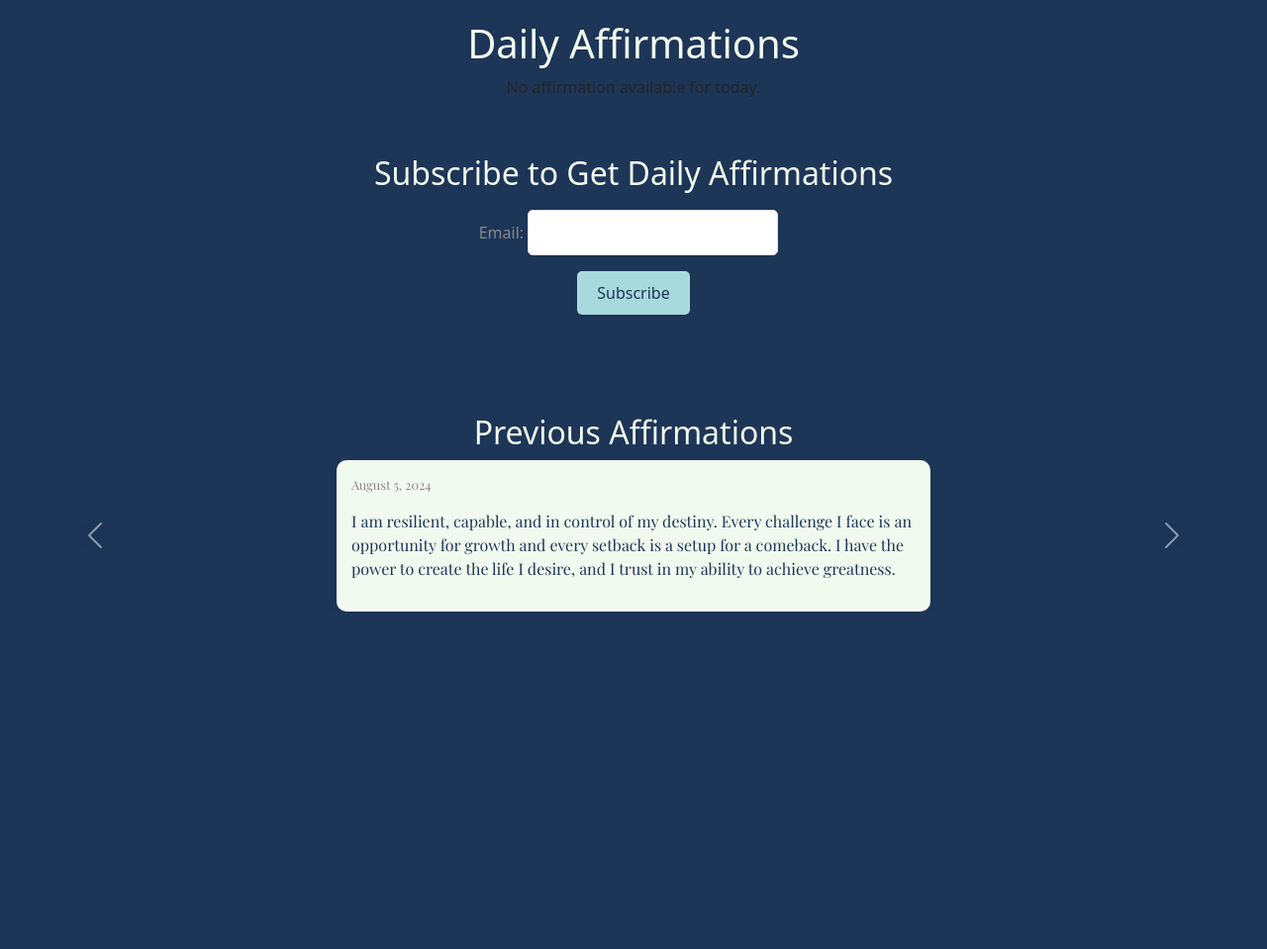
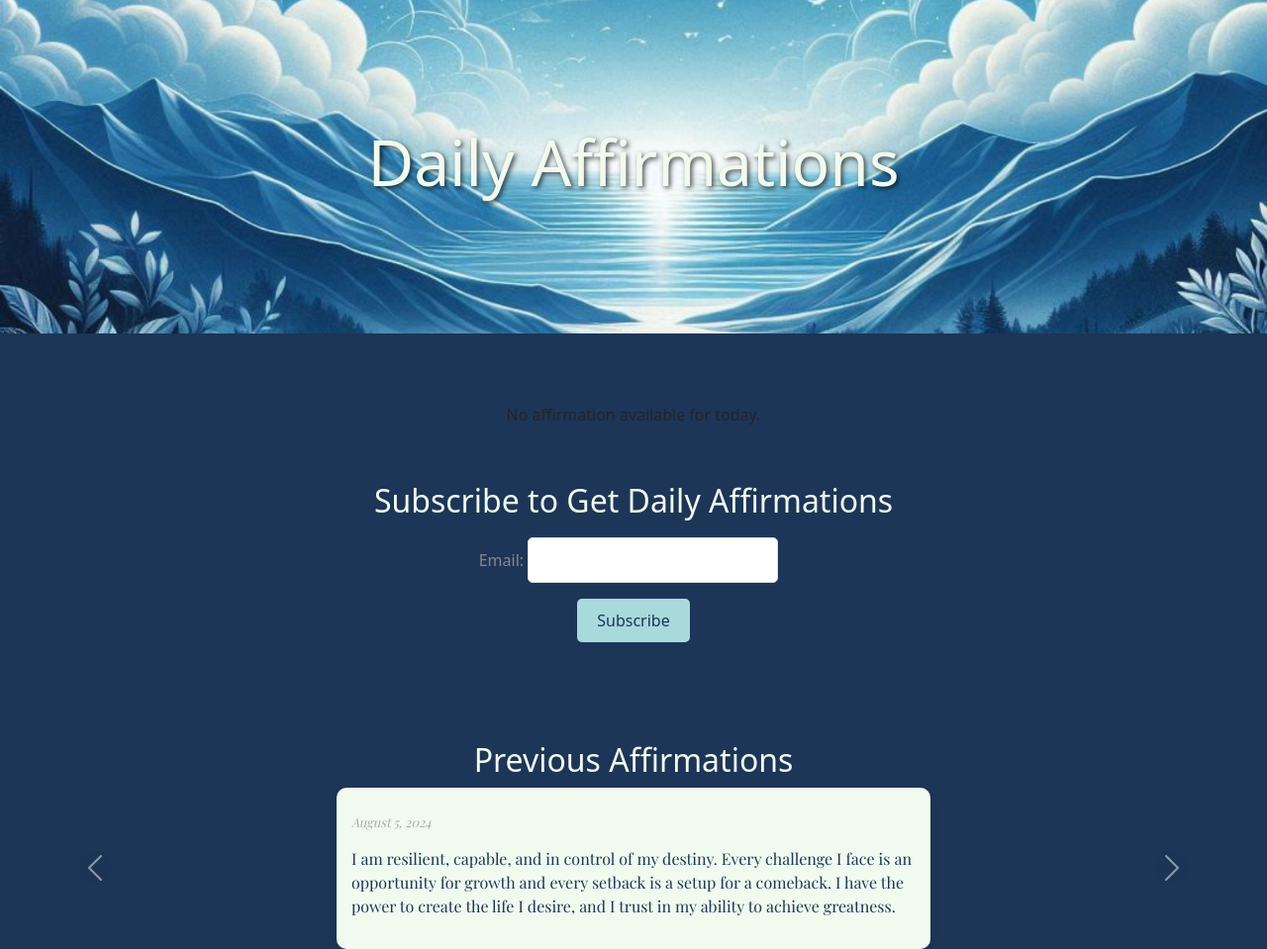
Before and after one commit to madokscharles/InspiraRise, a Django app: page /daily-affirmations/ in a window 1280 px wide. Shown: the part 96-1055 px from the top of the page at 99% size. Before the commit the page ends 714 px from the top, so only its background shows below. Run offline with Django 5.2, Linux system fonts and the light colour scheme; data comes from the database, SQL or seed files in the repository; both versions use the stored data as it was after the commit.

Commit message:
Adding Image to blog upload

```diff
--- a/inspirarise/settings.py
+++ b/inspirarise/settings.py
@@ -1,4 +1,5 @@
 
+import os
 from pathlib import Path
 
 # Build paths inside the project like this: BASE_DIR / 'subdir'.
@@ -119,4 +120,5 @@ STATIC_ROOT = BASE_DIR / 'staticfiles'
 DEFAULT_AUTO_FIELD = 'django.db.models.BigAutoField'
 
 
-# Email configuration
+MEDIA_URL = '/media/'
+MEDIA_ROOT = os.path.join(BASE_DIR, 'media')
--- a/quotes/models.py
+++ b/quotes/models.py
@@ -34,6 +34,8 @@ class BlogPost(models.Model):
     title = models.CharField(max_length=200)
     content = models.TextField()
     created_at = models.DateTimeField(auto_now_add=True)
+    updated_at = models.DateTimeField(auto_now=True)
+    image = models.ImageField(upload_to='blog_images/', null=True, blank=True)
 
     def __str__(self):
         return self.title
--- a/quotes/static/quotes/css/styles.css
+++ b/quotes/static/quotes/css/styles.css
@@ -174,8 +174,7 @@ h1, h2 {
 }
 
 .affirmation .logo {
-    height: 120px;
-    margin-bottom: -10px;
+    height: 100px;
 }
 
 .date {
@@ -236,3 +235,71 @@ h1, h2 {
     background-color: var(--background-color);
     border-radius: 50%;
 }
+
+/* Styles for Blog page */
+.blog-cover {
+    position: relative;
+    text-align: center;
+    color: white;
+    margin-bottom: 50px;
+}
+
+.cover-image {
+    width: 100%;
+    height: auto;
+    display: block;
+}
+
+.cover-text {
+    position: absolute;
+    top: 50%;
+    left: 50%;
+    transform: translate(-50%, -50%);
+}
+
+.cover-text h1 {
+    font-size: 4rem;
+    text-shadow: 2px 2px 5px rgba(0, 0, 0, 0.7);
+}
+
+.blog-container {
+    max-width: 800px;
+    margin: 0 auto;
+    padding: 20px;
+    background-color: #ffffff;
+}
+
+.blog-post {
+    position: relative;
+    margin-bottom: 40px;
+    padding: 20px;
+    border: 1px solid #ddd;
+    border-radius: 8px;
+    background-color: #ffffff;
+}
+
+.blog-post img {
+    float: right;
+    margin-left: 20px;
+    margin-bottom: 10px;
+    max-width: 40%;
+    border-radius: 8px;
+}
+
+.blog-post h2 {
+    color: var(--background-color) !important;
+    margin-top: 0;
+    font-family: 'Playfair Display', serif;
+    font-size: 2.7rem;
+}
+
+.blog-post p {
+    color: #021526;
+}
+
+.date {
+    display: block;
+    margin-top: 10px;
+    font-style: italic;
+    color: #aaa;
+}
--- a/quotes/templates/quotes/daily_affirmations.html
+++ b/quotes/templates/quotes/daily_affirmations.html
@@ -2,11 +2,17 @@
 {% load static %}
 
 {% block content %}
+<div class="blog-cover">
+    <img src="{% static 'quotes/images/pic4.png' %}" alt="Daily Affirmations" class="cover-image">
+    <div class="cover-text">
+        <h1>Daily Affirmations</h1>
+    </div>
+</div>
+
 <div class="affirmations-container">
-    <h1>Daily Affirmations</h1>
     {% if current_affirmation %}
         <div class="affirmation">
-            <img src="{% static 'quotes/images/logo.png' %}" alt="InspiraRise Logo" class="logo">
+            <img src="{% static 'quotes/images/pic1.png' %}" alt="InspiraRise Daily Affirmations" class="logo">
             <p class="date">{{ current_affirmation.created_at|date:"F j, Y" }}</p>
             <p>{{ current_affirmation.text }}</p>
         </div>
--- a/quotes/urls.py
+++ b/quotes/urls.py
@@ -1,9 +1,11 @@
-from django.urls import path
+from django.urls import path, include
 from .views import (
     quote_view, daily_affirmations, blog, subscription_success,
     dashboard, manage_affirmations, add_affirmation, edit_affirmation, delete_affirmation,
     manage_blogs, add_blog, edit_blog, delete_blog, manage_subscribers
 )
+from django.conf import settings
+from django.conf.urls.static import static
 
 urlpatterns = [
     path('', quote_view, name='home'),
@@ -21,3 +23,6 @@ urlpatterns = [
     path('dashboard/blogs/delete/<int:pk>/', delete_blog, name='delete_blog'),
     path('dashboard/subscribers/', manage_subscribers, name='manage_subscribers'),
 ]
+
+if settings.DEBUG:
+    urlpatterns += static(settings.MEDIA_URL, document_root=settings.MEDIA_ROOT)
```
Also changed, not shown: quotes/admin.py (+7 -1 lines), quotes/templates/dashboard/add_blog.html (+13 -0 lines), quotes/templates/quotes/blog.html (+21 -9 lines), quotes/templates/quotes/quote_view.html (+9 -1 lines), blog_images/Blog-p1.jpeg (added), db.sqlite3, media/blog_images/Blog-p1.jpeg (added), quotes/migrations/0006_blogpost_updated_at_and_more.py (added), quotes/migrations/0007_blogpost_image.py (added), quotes/static/quotes/images/pic1.png (added), quotes/static/quotes/images/pic2.png (added), quotes/static/quotes/images/pic3.png (added), quotes/static/quotes/images/pic4.png (added), quotes/static/quotes/images/pic5.png (added), 1 other file.
